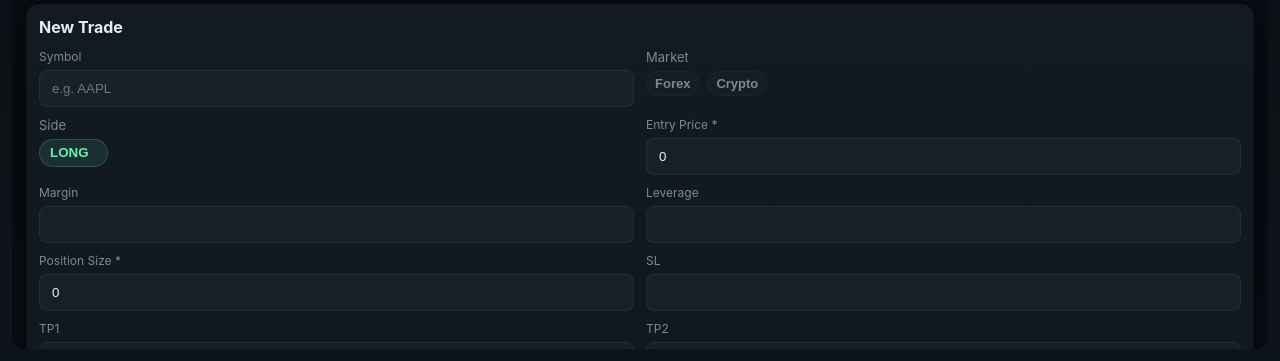
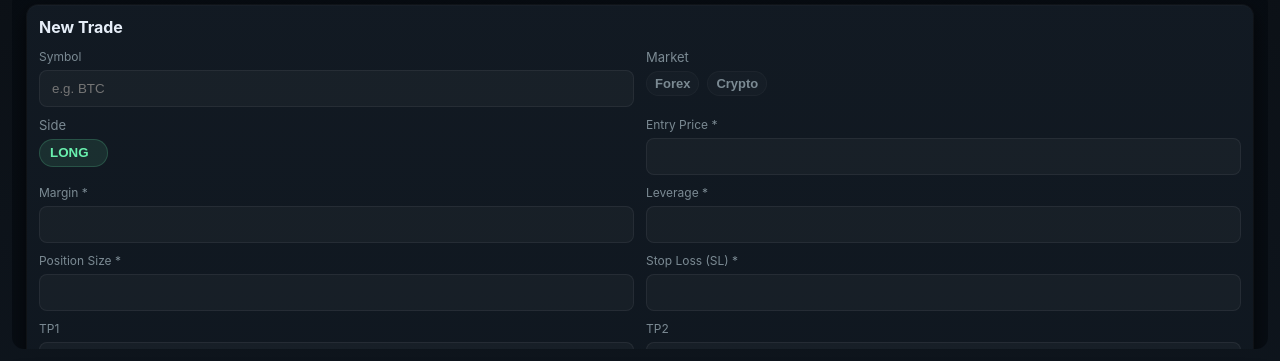
Before and after one commit to monkey-trader/traders-mirror, a React (Create React App) app: page / in a window 1280 px wide. Shown: the part 173-534 px from the top of the page. Built offline with nearby package versions, Linux system fonts and the light colour scheme.

Commit message:
feat: require numeric SL, margin, and leverage fields in New Trade form with validation and error display

```diff
--- a/src/presentation/shared/components/Input/Input.tsx
+++ b/src/presentation/shared/components/Input/Input.tsx
@@ -3,13 +3,15 @@ import styles from './Input.module.css'
 
 export type InputProps = React.InputHTMLAttributes<HTMLInputElement> & {
   label?: string
+  hasError?: boolean
 }
 
-export function Input({ label, className = '', ...rest }: InputProps) {
+export function Input({ label, className = '', hasError = false, ...rest }: InputProps) {
+  const cls = [styles.input, hasError ? styles.inputError : '', className].filter(Boolean).join(' ')
   return (
     <label className={styles.wrapper}>
       {label && <span className={styles.label}>{label}</span>}
-      <input className={[styles.input, className].filter(Boolean).join(' ')} {...rest} />
+      <input className={cls} {...rest} />
     </label>
   )
 }
--- a/src/presentation/trade/TradeJournal.tsx
+++ b/src/presentation/trade/TradeJournal.tsx
@@ -25,12 +25,12 @@ type TradeRow = {
   pnl: number
   notes?: string
   entry?: string
-  sl?: string
+  sl?: number
   tp1?: string
   tp2?: string
   tp3?: string
-  margin?: string
-  leverage?: string
+  margin?: number
+  leverage?: number
 }
 
 export function TradeJournal() {
@@ -128,25 +128,25 @@ export function TradeJournal() {
   type NewTradeForm = {
     symbol: string
     entryDate: string
-    size: number
-    price: number
+    size?: number
+    price?: number
     side: SideValue
     status: 'OPEN' | 'CLOSED' | 'FILLED'
     notes: string
-    sl?: string
+    sl?: number
     tp1?: string
     tp2?: string
     tp3?: string
-    leverage?: string
-    margin?: string
+    leverage?: number
+    margin?: number
     market?: MarketValue
   }
 
   const [form, setForm] = useState<NewTradeForm>({
     symbol: '',
     entryDate: '',
-    size: 0,
-    price: 0,
+    size: undefined,
+    price: undefined,
     side: 'LONG',
     status: 'OPEN',
     market: undefined,
@@ -158,14 +158,27 @@ export function TradeJournal() {
   const handleAdd = async (e: React.FormEvent) => {
     e.preventDefault()
 
+    // helper: parse form values which may be strings -> numbers
+    const parseNumberField = (v: any): number | undefined => {
+      if (v === undefined || v === null) return undefined
+      if (typeof v === 'number') return v
+      const s = String(v).trim()
+      if (s.length === 0) return undefined
+      const n = Number(s)
+      return Number.isNaN(n) ? undefined : n
+    }
+
     // Validate using presentation validation helper (returns array of field errors)
     const toValidate = {
       symbol: form.symbol,
       entryDate: form.entryDate,
-      size: form.size,
-      price: form.price,
+      size: parseNumberField(form.size) ?? undefined,
+      price: parseNumberField(form.price) ?? undefined,
       side: form.side as string,
       market: (form.market ?? '') as MarketValue,
+      sl: form.sl,
+      margin: form.margin,
+      leverage: form.leverage
     }
     const validation = validateNewTrade(toValidate as any)
     const mapped: Record<string, string> = {}
@@ -196,7 +209,7 @@ export function TradeJournal() {
       pnl: 0,
     }
     setPositions(prev => [newTrade, ...prev])
-    setForm({ symbol: '', entryDate: '', size: 0, price: 0, side: 'LONG', status: 'OPEN', market: undefined, notes: '' })
+    setForm({ symbol: '', entryDate: '', size: undefined, price: undefined, side: 'LONG', status: 'OPEN', market: undefined, notes: '' })
     setFormErrors({})
   }
 
@@ -259,7 +272,10 @@ export function TradeJournal() {
       const newSide = prev.side === 'LONG' ? 'SHORT' : 'LONG'
       updateTradeById(id, { side: newSide })
     } else if (action === 'sl-be') {
-      updateTradeById(id, { sl: prev.entry ?? prev.sl, status: 'CLOSED' })
+      // prev.entry may be a string (ISO) or undefined; coerce to number if possible
+      const entryAsNumber = prev.entry ? Number(prev.entry) : undefined
+      const chosenSl = (typeof entryAsNumber === 'number' && !Number.isNaN(entryAsNumber)) ? entryAsNumber : prev.sl
+      updateTradeById(id, { sl: chosenSl, status: 'CLOSED' })
     } else if (action === 'sl-hit') {
       updateTradeById(id, { status: 'CLOSED' })
     } else if (action === 'close') {
@@ -355,12 +371,15 @@ export function TradeJournal() {
                   {/* Row 1: Symbol | Market */}
                   <div className={styles.newTradeField}>
                     <Input
+                      id="symbol"
                       label="Symbol"
-                      placeholder="e.g. AAPL"
+                      placeholder="e.g. BTC"
                       value={form.symbol}
                       onChange={(e) => setForm({ ...form, symbol: e.target.value })}
+                      hasError={Boolean(formErrors.symbol)}
+                      aria-describedby={formErrors.symbol ? 'symbol-error' : undefined}
                     />
-                    {formErrors.symbol && <div className={styles.fieldError}>{formErrors.symbol}</div>}
+                    {formErrors.symbol && <div id="symbol-error" className={styles.fieldError}>{formErrors.symbol}</div>}
                   </div>
 
                   <div className={styles.newTradeField}>
@@ -398,63 +417,90 @@ export function TradeJournal() {
 
                   <div className={styles.newTradeField}>
                     <Input
+                      id="price"
                       label="Entry Price *"
                       type="number"
-                      value={String(form.price)}
-                      onChange={(e) => setForm({ ...form, price: Number(e.target.value) })}
+                      value={typeof form.price === 'number' ? String(form.price) : ''}
+                      onChange={(e) => {
+                        const v = e.target.value
+                        setForm({ ...form, price: v === '' ? undefined : Number(v) })
+                      }}
+                      hasError={Boolean(formErrors.price)}
+                      aria-describedby={formErrors.price ? 'price-error' : undefined}
                     />
-                    {formErrors.price && <div className={styles.fieldError}>{formErrors.price}</div>}
+                    {formErrors.price && <div id="price-error" className={styles.fieldError}>{formErrors.price}</div>}
                   </div>
 
                   {/* Row 3: Margin | Leverage will follow (shifted down) */}
                   <div className={styles.newTradeField}>
                     <Input
-                      label="Margin"
-                      type="text"
-                      value={(form as any).margin ?? ''}
-                      onChange={(e) => setForm({ ...form, // @ts-ignore
-                        margin: e.target.value })}
+                      id="margin"
+                      label="Margin *"
+                      type="number"
+                      value={typeof form.margin === 'number' ? String(form.margin) : ''}
+                      onChange={(e) => {
+                        const v = e.target.value
+                        setForm({ ...form, // @ts-ignore
+                          margin: v === '' ? undefined : Number(v) })
+                      }}
+                      hasError={Boolean(formErrors.margin)}
+                      aria-describedby={formErrors.margin ? 'margin-error' : undefined}
                     />
+                    {formErrors.margin && <div id="margin-error" className={styles.fieldError}>{formErrors.margin}</div>}
                   </div>
                   <div className={styles.newTradeField}>
                     <Input
-                      label="Leverage"
-                      type="text"
-                      value={(form as any).leverage ?? ''}
-                      onChange={(e) =>
-                        setForm({
-                          ...form, // @ts-ignore
-                          leverage: e.target.value,
-                        })
-                      }
+                      id="leverage"
+                      label="Leverage *"
+                      type="number"
+                      value={typeof form.leverage === 'number' ? String(form.leverage) : ''}
+                      onChange={(e) => {
+                        const v = e.target.value
+                        setForm({ ...form, // @ts-ignore
+                          leverage: v === '' ? undefined : Number(v) })
+                      }}
+                      hasError={Boolean(formErrors.leverage)}
+                      aria-describedby={formErrors.leverage ? 'leverage-error' : undefined}
                     />
+                    {formErrors.leverage && <div id="leverage-error" className={styles.fieldError}>{formErrors.leverage}</div>}
                   </div>
                   <div className={styles.newTradeField}>
                     <Input
+                      id="size"
                       label="Position Size *"
                       type="number"
-                      value={String(form.size)}
-                      onChange={(e) => setForm({ ...form, size: Number(e.target.value) })}
+                      value={typeof form.size === 'number' ? String(form.size) : ''}
+                      onChange={(e) => {
+                        const v = e.target.value
+                        setForm({ ...form, size: v === '' ? undefined : Number(v) })
+                      }}
+                      hasError={Boolean(formErrors.size)}
+                      aria-describedby={formErrors.size ? 'size-error' : undefined}
                     />
-                    {formErrors.size && <div className={styles.fieldError}>{formErrors.size}</div>}
+                    {formErrors.size && <div id="size-error" className={styles.fieldError}>{formErrors.size}</div>}
                   </div>
 
                   {/* Row 4: SL | TP1 */}
                   <div className={styles.newTradeField}>
                     <Input
-                      label="SL"
-                      value={(form as any).sl ?? ''}
-                      onChange={(e) =>
-                        setForm({
-                          ...form, // @ts-ignore
-                          sl: e.target.value,
-                        })
-                      }
+                      id="sl"
+                      label="Stop Loss (SL) *"
+                      type="number"
+                      value={typeof form.sl === 'number' ? String(form.sl) : ''}
+                      onChange={(e) => {
+                        const v = e.target.value
+                        setForm({ ...form, // @ts-ignore
+                          sl: v === '' ? undefined : Number(v) })
+                      }}
+                      hasError={Boolean(formErrors.sl)}
+                      aria-describedby={formErrors.sl ? 'sl-error' : undefined}
                     />
+                    {formErrors.sl && <div id="sl-error" className={styles.fieldError}>{formErrors.sl}</div>}
                   </div>
 
                   <div className={styles.newTradeField}>
                     <Input
+                      id="tp1"
                       label="TP1"
                       value={(form as any).tp1 ?? ''}
                       onChange={(e) =>
@@ -463,12 +509,16 @@ export function TradeJournal() {
                           tp1: e.target.value,
                         })
                       }
+                      hasError={Boolean(formErrors.tp1)}
+                      aria-describedby={formErrors.tp1 ? 'tp1-error' : undefined}
                     />
+                    {formErrors.tp1 && <div id="tp1-error" className={styles.fieldError}>{formErrors.tp1}</div>}
                   </div>
 
                   {/* Row 5: TP2 | TP3 */}
                   <div className={styles.newTradeField}>
                     <Input
+                      id="tp2"
                       label="TP2"
                       value={(form as any).tp2 ?? ''}
                       onChange={(e) =>
@@ -477,11 +527,15 @@ export function TradeJournal() {
                           tp2: e.target.value,
                         })
                       }
+                      hasError={Boolean(formErrors.tp2)}
+                      aria-describedby={formErrors.tp2 ? 'tp2-error' : undefined}
                     />
+                    {formErrors.tp2 && <div id="tp2-error" className={styles.fieldError}>{formErrors.tp2}</div>}
                   </div>
 
                   <div className={styles.newTradeField}>
                     <Input
+                      id="tp3"
                       label="TP3"
                       value={(form as any).tp3 ?? ''}
                       onChange={(e) =>
@@ -490,7 +544,10 @@ export function TradeJournal() {
                           tp3: e.target.value,
                         })
                       }
+                      hasError={Boolean(formErrors.tp3)}
+                      aria-describedby={formErrors.tp3 ? 'tp3-error' : undefined}
                     />
+                    {formErrors.tp3 && <div id="tp3-error" className={styles.fieldError}>{formErrors.tp3}</div>}
                   </div>
 
                   {/* Row 6: Notes full-width */}
@@ -524,18 +581,18 @@ export function TradeJournal() {
                       setForm({
                         symbol: '',
                         entryDate: '',
-                        size: 0,
-                        price: 0,
+                        size: undefined,
+                        price: undefined,
                         side: 'LONG',
                         status: 'OPEN',
                         market: undefined,
                         notes: '',
-                        sl: '',
+                        sl: undefined,
                         tp1: '',
                         tp2: '',
                         tp3: '',
-                        leverage: '',
-                        margin: '',
+                        leverage: undefined,
+                        margin: undefined,
                       })
                       setFormErrors({})
                     }}
@@ -616,7 +673,7 @@ export function TradeJournal() {
                     <div className={styles.listAndDetailWrap}>
                       <div className={styles.leftPane}>
                         <TradeList
-                          trades={trades}
+                          trades={trades.map(t => ({ id: t.id, symbol: t.symbol, entryDate: t.entryDate, size: t.size, price: t.price, side: t.side, notes: t.notes }))}
                           selectedId={selectedId}
                           onSelect={(id) => setSelectedId(id)}
                         />
```
Also changed, not shown: src/presentation/shared/components/Input/Input.module.css (+10 -0 lines), src/presentation/trade/TradeList/TradeList.tsx (+12 -2 lines), src/presentation/trade/validation.ts (+38 -4 lines), 1 other file (tests, documents, lock files or other folders).
